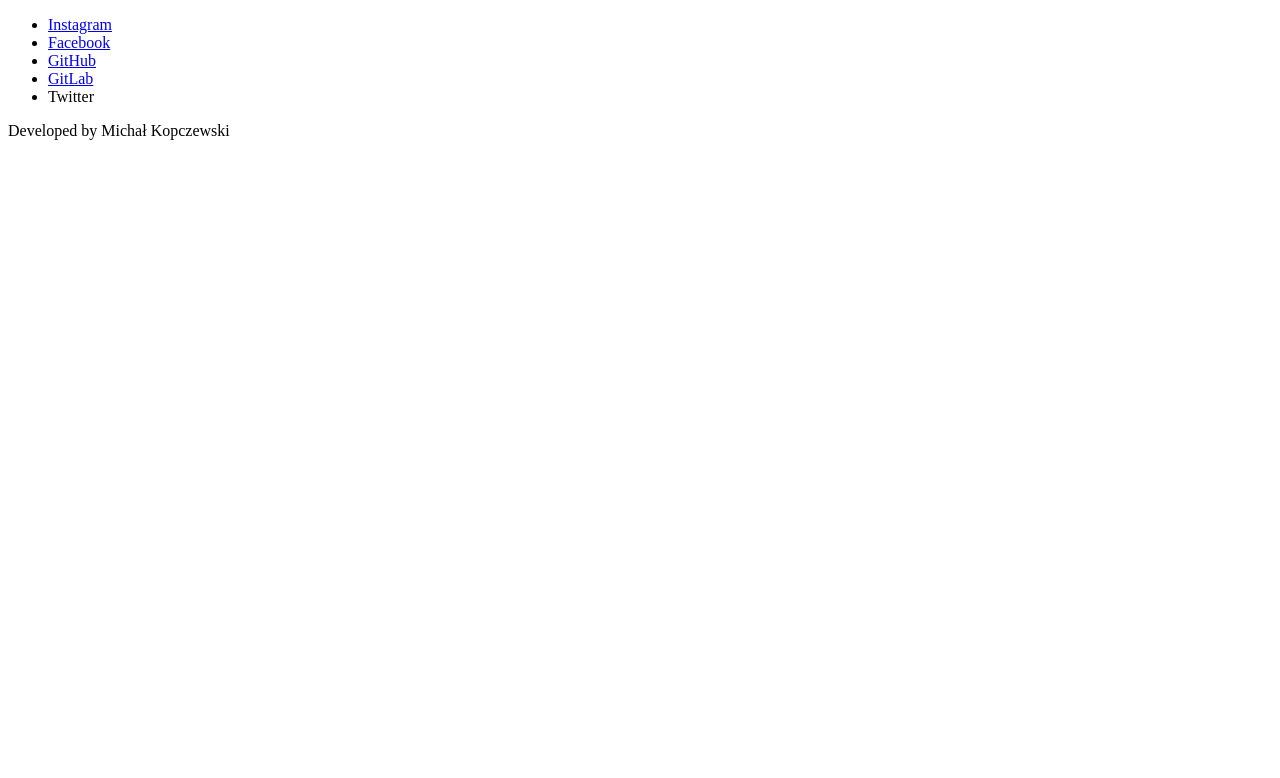
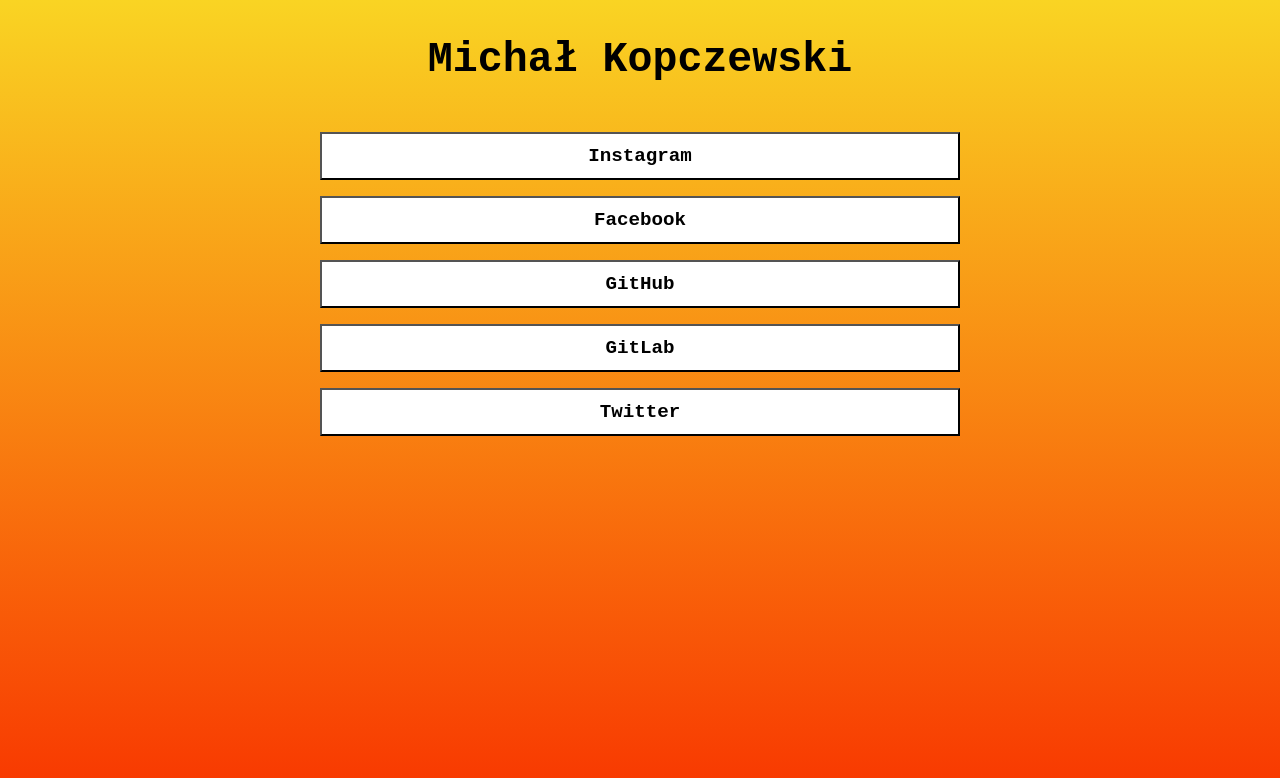
Before and after one commit to KopczewskiMichal/link-tree, a plain HTML site: page index.html in a window 1280 px wide. Drawn offline with Linux system fonts and the light colour scheme.

Commit message:
Mniej więcej simple wygląd tego drzewka

```diff
--- /dev/null
+++ b/colors.scss
@@ -0,0 +1,7 @@
+// $body_background: #ffc50d;
+// $button_background: #0c345d;
+// $button_font_color: #ffc50d;
+$body_background: whitesmoke;
+$button_background: white;
+$name_color:black;
+$button_font_color: black;
--- a/index.html
+++ b/index.html
@@ -4,6 +4,7 @@
     <meta charset="UTF-8">
     <meta http-equiv="X-UA-Compatible" content="IE=edge">
     <meta name="viewport" content="width=device-width, initial-scale=1.0">
+    <link rel="stylesheet" href="./style.css">
     <title>link-tree Michal Kopczewski</title>
 </head>
 <body>
@@ -11,21 +12,21 @@
         <div class="center">
             <header>
                 <div class="profilephoto"></div>
-                <title>Michał Kopczewski</title>
+                <h1>Michał Kopczewski</h1>
             </header>
-            <div class="buttons">
+            <div class="links">
                 <!-- Potem dodam ikonki logo do portali -->
                 <ul>
-                    <li><a href="https://www.instagram.com/michaaalkopczewskiiiii/">Instagram</a></li>
-                    <li><a href="https://www.facebook.com/profile.php?id=100006370561503&viewas=&show_switched_toast=false&show_switched_tooltip=false&is_tour_dismissed=false&is_tour_completed=false&show_podcast_settings=false&show_community_review_changes=false&should_open_composer=false&badge_type=NEW_MEMBER&show_community_rollback_toast=false&show_community_rollback=false&show_follower_visibility_disclosure=false&bypass_exit_warning=true">Facebook</a></li>
-                    <li><a href="https://github.com/KopczewskiMichal">GitHub</a></li>
-                    <li><a href="https://gitlab.com/mkopczewski">GitLab</a></li>
-                    <li><a href="https://twitter.com/kopczevsky"></a> Twitter</a></li>
+                    <li><a href="https://www.instagram.com/michaaalkopczewskiiiii/"><button>Instagram</button></a></li>
+                    <li><a href="https://www.facebook.com/profile.php?id=100006370561503"><button>Facebook</button></a></li>
+                    <li><a href="https://github.com/KopczewskiMichal"><button>GitHub</button></a></li>
+                    <li><a href="https://gitlab.com/mkopczewski"><button>GitLab</button></a></li>
+                    <li><a href="https://twitter.com/kopczevsky"><button>Twitter</button></a></li>
                 </ul>
             </div>
-            <div class="footnote">
+            <footer>
                 <p>Developed by Michał Kopczewski</p>
-            </div>
+            </footer>
         </div>
     </div>
 </body>
--- /dev/null
+++ b/style.scss
@@ -0,0 +1,56 @@
+@import "./colors.scss";
+body {
+//   background-color: $body_background;
+// width: 100vw;
+height: 98vh;
+background-image: linear-gradient(to top, #f83600 0%, #f9d423 100%);  font-family: monospace;
+}
+.center {
+  width: 100%;
+  max-width: 640px;
+//   height: 90vh;
+  margin: auto;
+  display: flex;
+  flex-direction: column;
+  // background-color: red;
+
+  header {
+    font-size: 1.3rem;
+    color: $name_color;
+    margin-left: auto;
+    margin-right: auto;
+  }
+  .links {
+    ul {
+        height: 20rem;
+        padding-left: 0;
+      list-style-position: inside;
+      display: flex;
+      flex-direction: column;
+      justify-content: space-around;
+      li {
+        list-style: none;
+        a:link, a:visited {color: $button_font_color}
+        button {
+            font-family: monospace;
+            font-weight: bolder;
+            font-size: 1.2rem;
+            color: $button_font_color;
+          width: 100%;
+          height: 3rem;
+          background-color: $button_background;
+        }
+      }
+    }
+}
+
+    footer {
+        display: none;
+        margin-bottom: 0;
+        position: absolute;
+        bottom: 2rem;
+        font-size: 1rem;
+        // justify-self: flex-end;
+        // align-self: flex-end;
+    }
+}
```
Also changed, not shown: colors.css (added), style.css (added), 2 other files.
